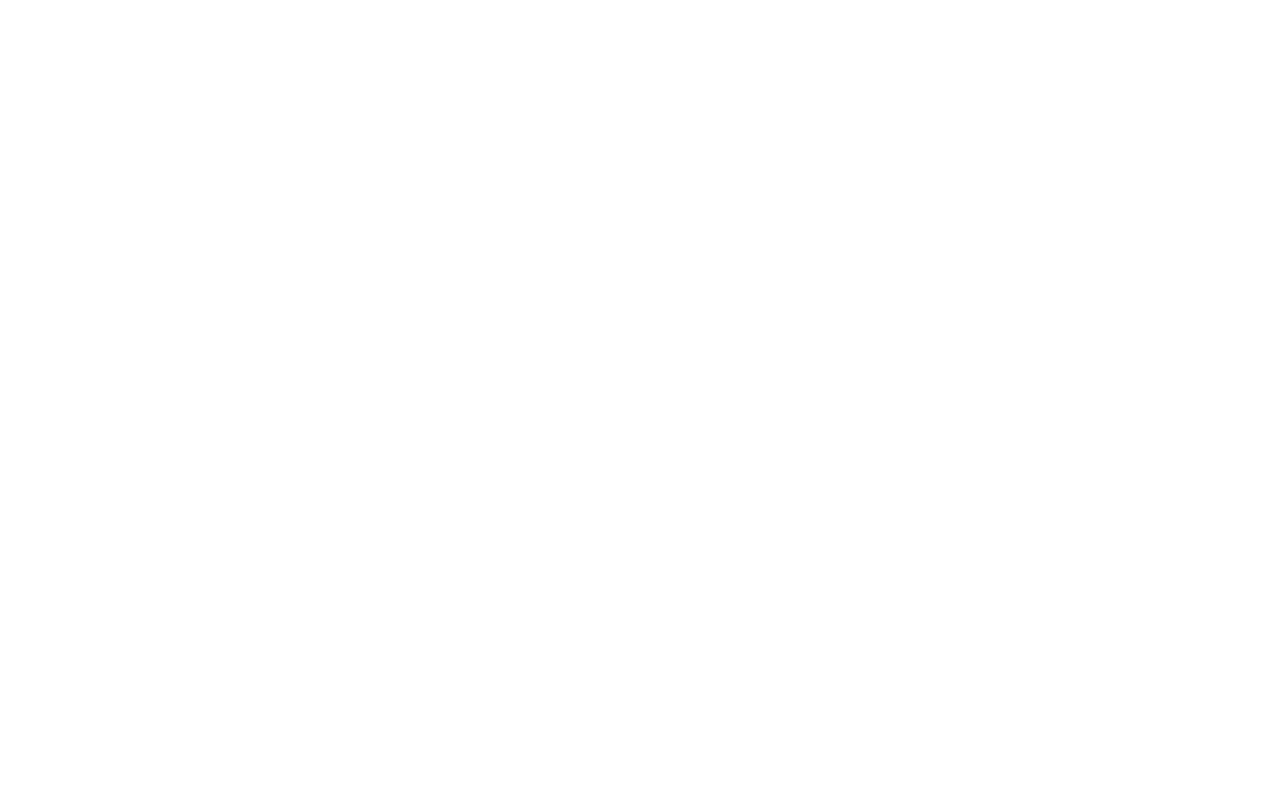
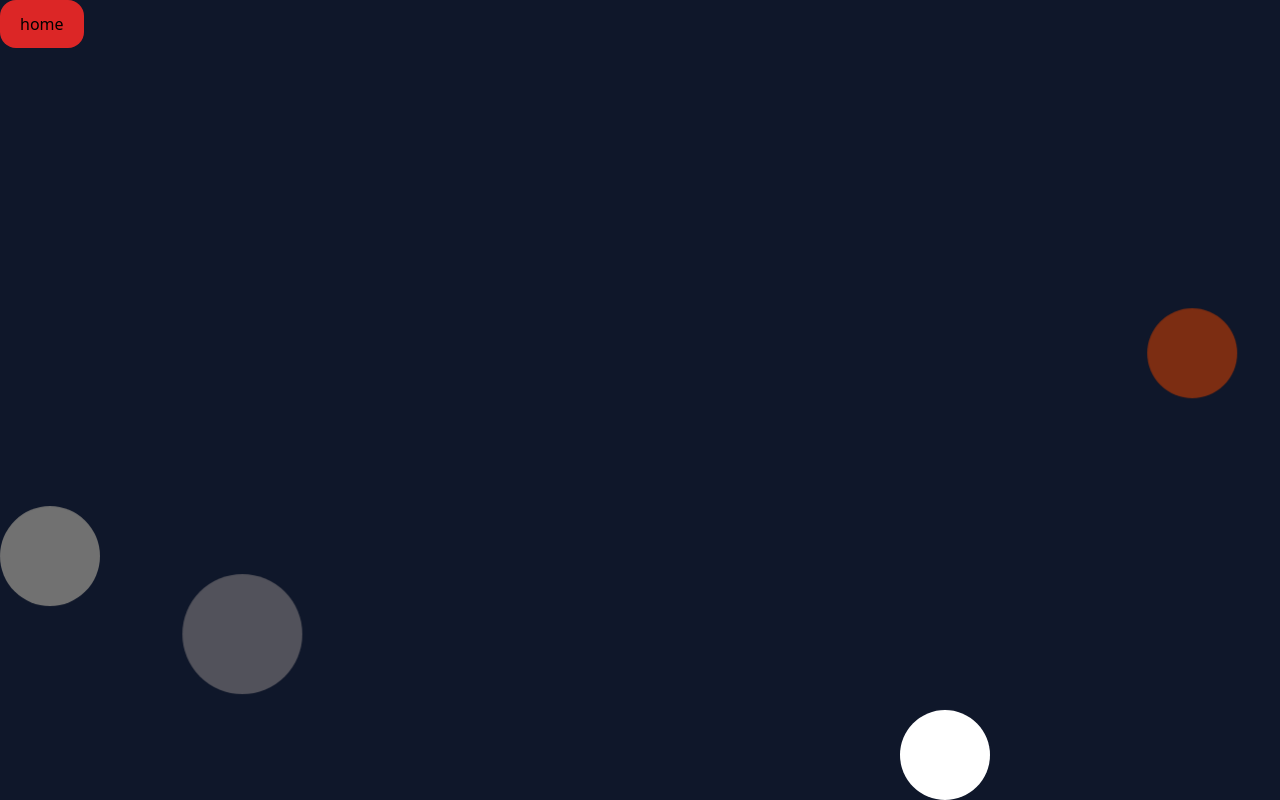
Before and after one commit to nikhilbishnoi2929/react-all-practice-, a React (Create React App) app: page /keyframes in a window 1280 px wide. Before the commit this address had no page. Built offline with nearby package versions, Linux system fonts and the light colour scheme.

Commit message:
keyframe practice

```diff
--- a/src/App.css
+++ b/src/App.css
@@ -10,22 +10,125 @@
 .cross span:nth-child(3) {
   transform: rotate(-45deg) translateY(-13px) translateX(0px);
 }
-.hover_Effect:hover{
+
+.hover_Effect:hover {
   transform: scale(1.1);
 }
-.hover_Effect{
+
+.hover_Effect {
   transition: all 500ms linear;
 }
-.swiper-slider{
+
+.swiper-slider {
   margin-right: 10px !important;
 }
-.cardHover:hover  path{
+
+.cardHover:hover path {
   fill: white !important;
 }
-.swiper-button-next, .swiper-rtl .swiper-button-prev {
+
+.swiper-button-next,
+.swiper-rtl .swiper-button-prev {
   right: var(--swiper-navigation-sides-offset, -80px) !important;
   left: auto;
 }
- .NextBtn path{
+
+.NextBtn path {
   fill: #535353 !important;
 }
+
+.circle_1 {
+  position: absolute;
+  animation-timing-function: ease-in-out;
+}
+
+.circle_1 {
+  background-color: gray;
+  animation: useKey 10s infinite alternate;
+}
+
+.circle_2 {
+  position: relative;
+  animation: move 10s infinite alternate;
+}
+
+.circle_3 {
+  position: relative;
+  animation: moving 10s infinite alternate;
+}
+.circle_4 {
+  position: relative;
+  animation: circle4 10s infinite alternate;
+}
+@keyframes moving {
+  0% {
+    transform: translate( 1300px,-100px);
+  }
+  50% {
+    transform: translate( 100px,100px);
+  }
+  50% {
+    transform: translateY( 100px);
+  }
+  100% {
+    transform: translate( 1300px, 200px);
+  }
+
+}
+@keyframes circle4 {
+  0% {
+    transform: translate(1300px, 500px);
+  }
+
+  30% {
+    transform: translate(1300px, 0px);
+  }
+
+  60% {
+    transform: translate(900px, 0);
+  }
+
+  80% {
+    transform: translate(900px, 500px);
+  }
+}
+@keyframes move {
+  0% {
+    transform: translate(0, 0);
+  }
+
+  30% {
+    transform: translate(0, 400px);
+  }
+
+  60% {
+    transform: translate(900px, 0);
+  }
+
+  100% {
+    transform: translate(0px, 600%);
+  }
+}
+
+@keyframes useKey {
+  0% {
+    transform: translate(0, 0);
+  }
+
+  25% {
+    transform: translate(calc(1000px), 0);
+  }
+
+  50% {
+    transform: translate(calc(1000px), calc(700px));
+    background-color: black;
+  }
+
+  75% {
+    transform: translate(0, calc(700px));
+  }
+
+  100% {
+    transform: translate(0, 0);
+  }
+}
--- a/src/App.js
+++ b/src/App.js
@@ -3,6 +3,7 @@
 import LogoFirst from './components/views/LogoFirst';
 import LogoSecond from './components/views/LogoSecond';
 import Animate from './components/views/Animate';
+import KeyAnimate from './components/views/KeyAnimate';
 function App() {
   return (
     <div className=' overflow-hidden'>
@@ -11,6 +12,7 @@
           <Route path='/' element={<LogoFirst />} />
           <Route path='/LogoSecond' element={<LogoSecond />} />
           <Route path='/animate' element={<Animate />} />
+          <Route path='/keyframes' element={<KeyAnimate />}/>
         </Routes>
       </BrowserRouter>
     </div>
--- a/src/components/common/Helper.jsx
+++ b/src/components/common/Helper.jsx
@@ -103,7 +103,7 @@
         path: "/animate", label: "Animate"
     },
     {
-        path: "/", label: " Why Choose Us"
+        path: "/Keyframes", label: "Keyframes"
     }
 ]
 export const NAV_HOME = [
--- /dev/null
+++ b/src/components/keyFrames/AnimationKey.jsx
@@ -0,0 +1,19 @@
+import React from 'react'
+import { Link } from 'react-router-dom'
+
+const AnimationKey = () => {
+    return (
+        <div className=' bg-slate-900 h-screen relative'>
+            <Link to={"/"} className=' absolute top-0 left-0'>
+                <button className='py-3 px-5 bg-red-600 rounded-[16px]'>home</button>
+            </Link>
+            <div className='w-[100px] circle_1 h-[100px] rounded-[50%] bg-gray-300'></div>
+            <div className='w-[120px] circle_2 h-[120px] rounded-[50%] bg-zinc-600'></div>
+            <div className='w-[90px] circle_3 h-[90px] rounded-[50%] bg-orange-900'></div>
+            <div className='w-[90px] circle_4 h-[90px] rounded-[50%] bg-white'></div>
+
+        </div>
+    )
+}
+
+export default AnimationKey
--- a/src/components/logo/Slider.jsx
+++ b/src/components/logo/Slider.jsx
@@ -63,7 +63,7 @@
                         </SwiperSlide>
                     ))}
                 </Swiper>
-                <div className='absolute bottom-[-30px] left-[48%] flex items-center gap-[26px] '>
+                <div className='absolute z-40 bottom-[-30px] left-[48%] flex items-center gap-[26px] '>
                     <div className='custom-prev-button cursor-pointer'>
                         <PrevBtn />
                     </div>
--- /dev/null
+++ b/src/components/views/KeyAnimate.jsx
@@ -0,0 +1,12 @@
+import React from 'react'
+import AnimationKey from '../keyFrames/AnimationKey'
+
+const KeyAnimate = () => {
+  return (
+    <div>
+      <AnimationKey/>
+    </div>
+  )
+}
+
+export default KeyAnimate
```
Also changed, not shown: src/components/common/Commonpara.jsx (line endings or trailing spaces).
